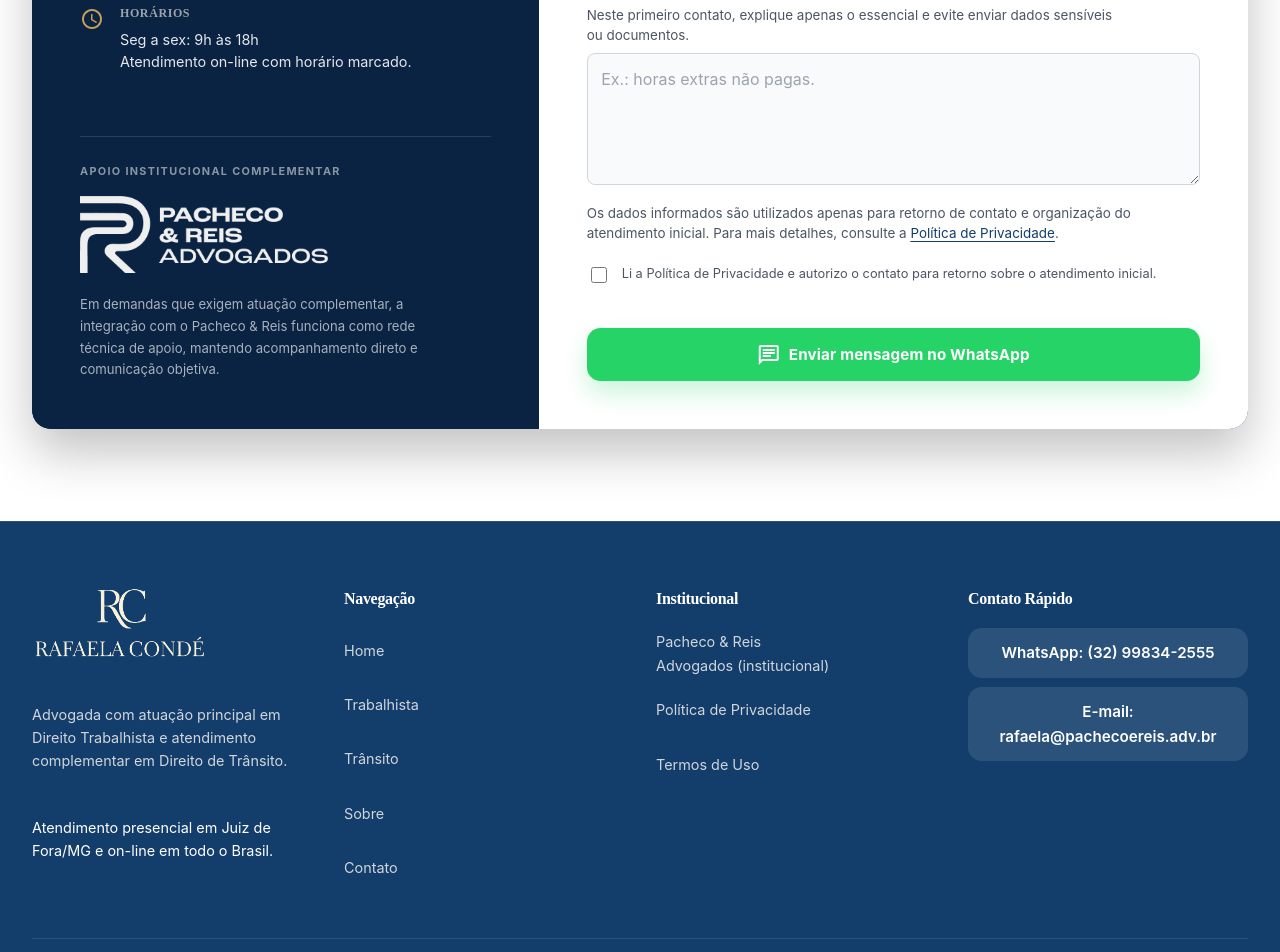
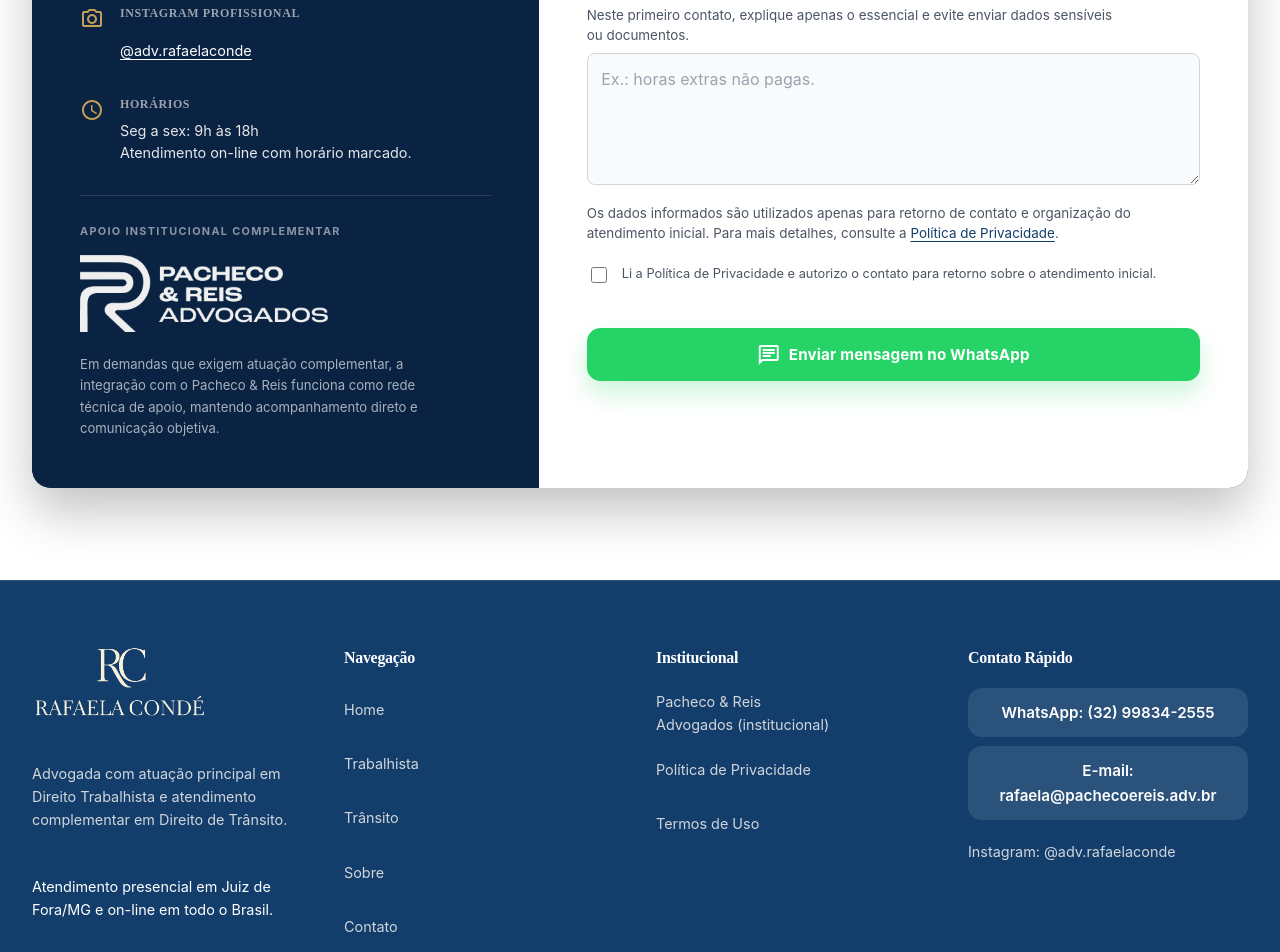
Before and after one commit to igormmatos/portfolio-rafaela-conde, a plain HTML site: page index.html in a window 1280 px wide. Shown: the part 5352-6304 px from the top of the page. Drawn offline with Linux system fonts and the light colour scheme; a web font is replaced by a local one.

Commit message:
feat: integrar Instagram e imagem Open Graph em index.html

```diff
--- a/index.html
+++ b/index.html
@@ -19,6 +19,12 @@
     />
     <meta property="og:type" content="website" />
     <meta property="og:url" content="https://rafaelaconde.adv.br/" />
+    <meta property="og:image" content="https://rafaelaconde.adv.br/assets/images/rafaela.JPG.jpeg" />
+    <meta property="og:image:alt" content="Retrato profissional da Dra. Rafaela Condé" />
+    <meta property="og:image:type" content="image/jpeg" />
+    <meta name="twitter:card" content="summary_large_image" />
+    <meta name="twitter:image" content="https://rafaelaconde.adv.br/assets/images/rafaela.JPG.jpeg" />
+    <meta name="twitter:image:alt" content="Retrato profissional da Dra. Rafaela Condé" />
     <title>Dra. Rafaela Condé | Advogada Trabalhista em Juiz de Fora/MG</title>
     <link href="assets/images/favicon.png" rel="icon" type="image/png" />
         <link
@@ -93,6 +99,7 @@
         "@type": "LegalService",
         "name": "Rafaela Conde Advogada",
         "image": "https://rafaelaconde.adv.br/assets/images/rafaela.JPG.jpeg",
+        "sameAs": ["https://www.instagram.com/adv.rafaelaconde/"],
         "url": "https://rafaelaconde.adv.br/",
         "telephone": "+55-32-99834-2555",
         "email": "rafaela@pachecoereis.adv.br",
@@ -928,6 +935,21 @@
                     </div>
                   </div>
                   <div class="contact-block">
+                    <span class="material-icons-outlined" aria-hidden="true">photo_camera</span>
+                    <div class="contact-block-body">
+                      <h3 class="contact-label">Instagram profissional</h3>
+                      <p class="contact-value">
+                        <a
+                          class="contact-link"
+                          href="https://www.instagram.com/adv.rafaelaconde/"
+                          aria-label="Visitar o Instagram profissional da Dra. Rafaela Condé"
+                          rel="noopener noreferrer"
+                          target="_blank"
+                        >@adv.rafaelaconde</a>
+                      </p>
+                    </div>
+                  </div>
+                  <div class="contact-block">
                     <span class="material-icons-outlined">schedule</span>
                     <div class="contact-block-body">
                       <h3 class="contact-label">Horários</h3>
@@ -1146,6 +1168,13 @@
             <a class="footer-cta" href="mailto:rafaela@pachecoereis.adv.br">
               E-mail: rafaela@pachecoereis.adv.br
             </a>
+            <a
+              class="footer-link"
+              href="https://www.instagram.com/adv.rafaelaconde/"
+              aria-label="Instagram profissional da Dra. Rafaela Condé, @adv.rafaelaconde"
+              rel="noopener noreferrer"
+              target="_blank"
+            >Instagram: @adv.rafaelaconde</a>
           </div>
         </div>
         <div class="footer-bottom">
```
